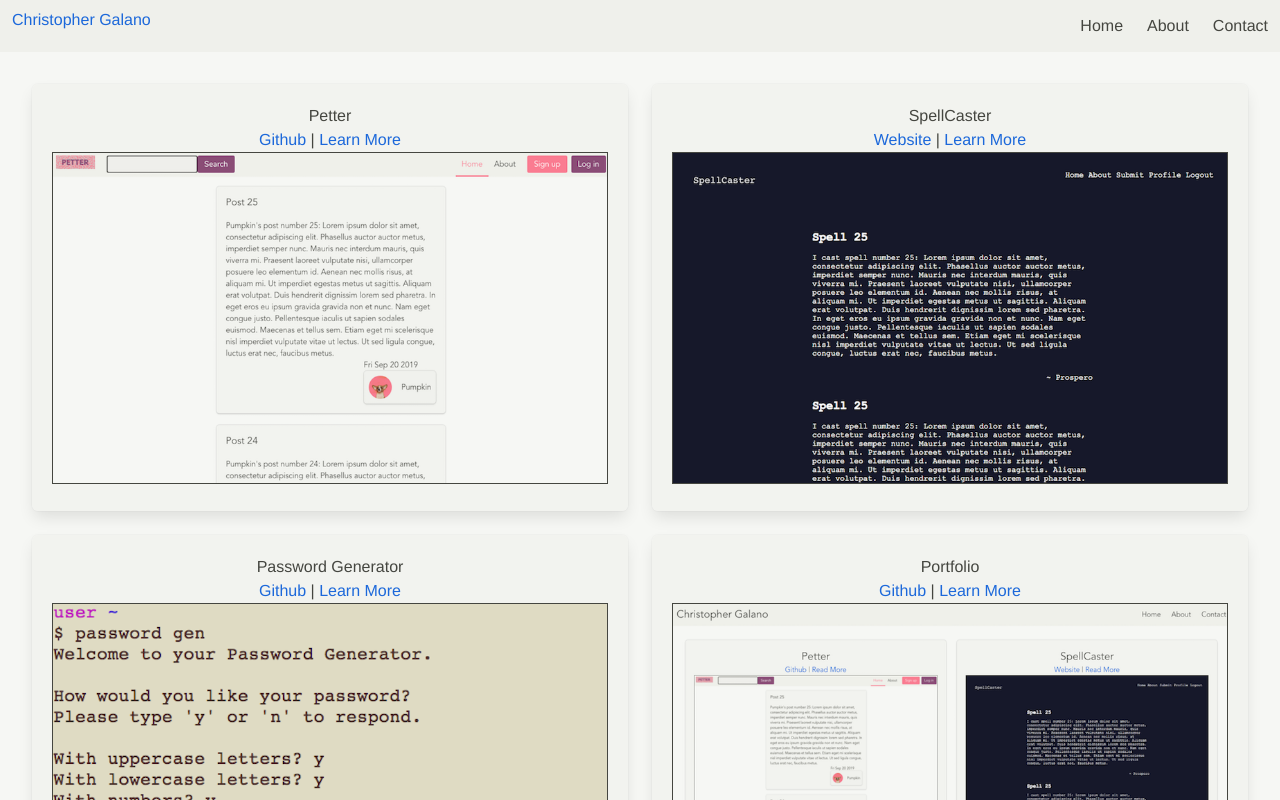
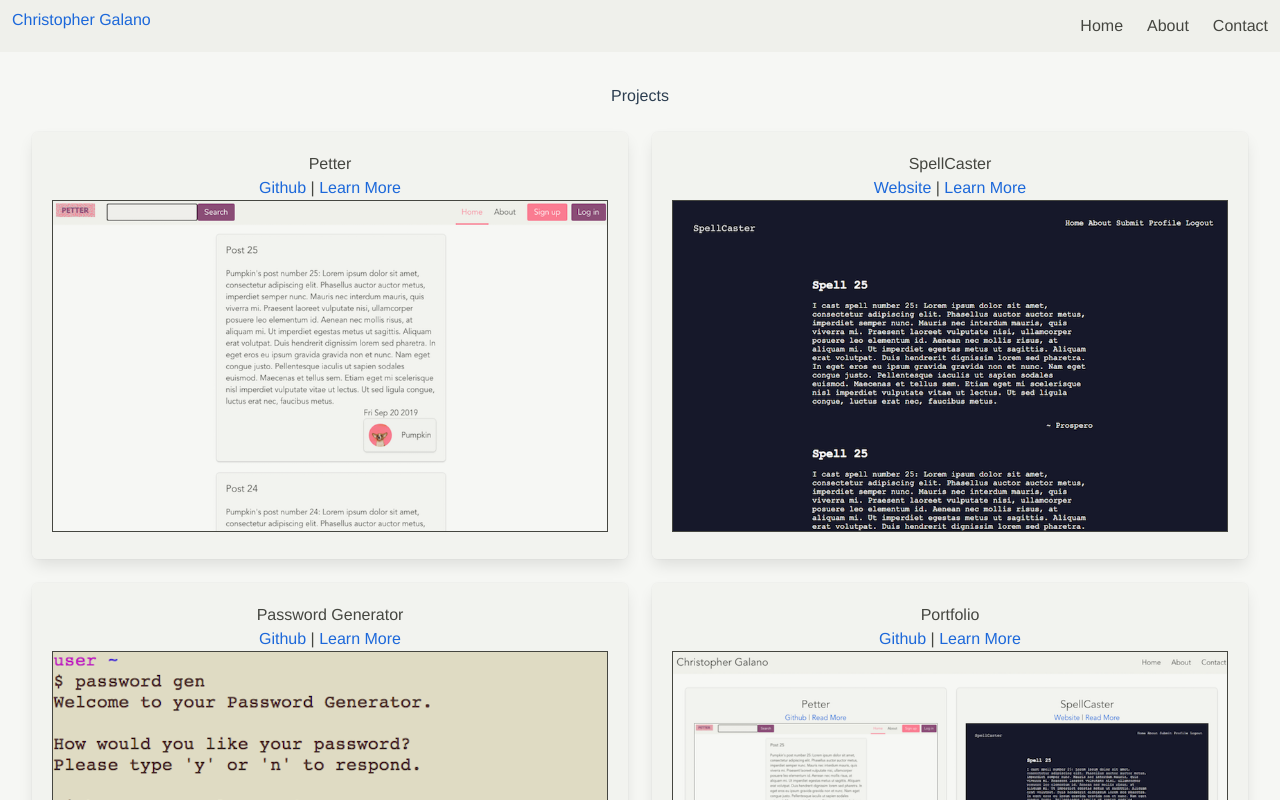
Before and after one commit to chiips/portfolio, a Vue app: page / in a window 1280 px wide. Shown: the top 800 px of the page. Built offline with nearby package versions, Linux system fonts and the light colour scheme.

Commit message:
added projects title

```diff
--- a/src/views/Home.vue
+++ b/src/views/Home.vue
@@ -1,6 +1,8 @@
 <template>
 
   <div class="home">
+    <h1 class="is-size-2">Projects</h1>
+    <br>
   <div class="columns">
     <div class="column">
       <PetterComp/>
```
